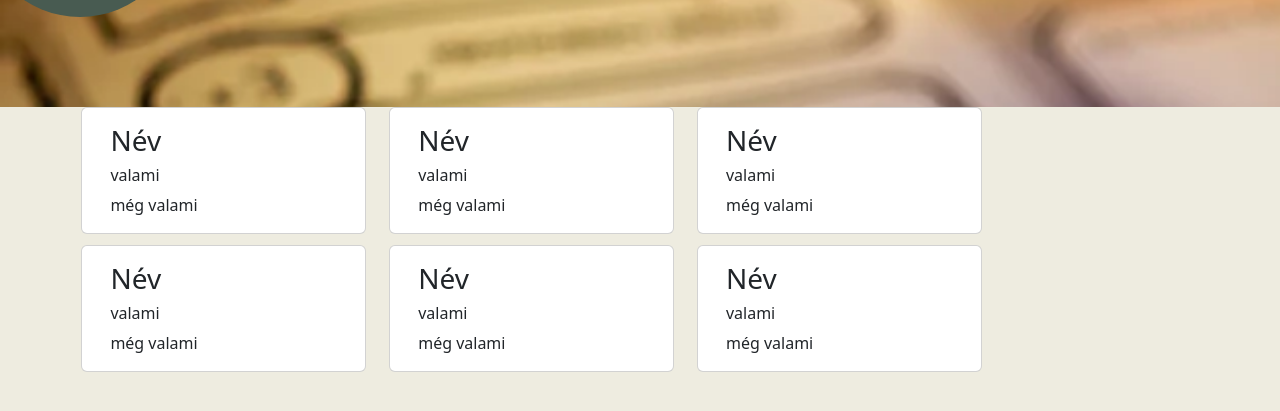
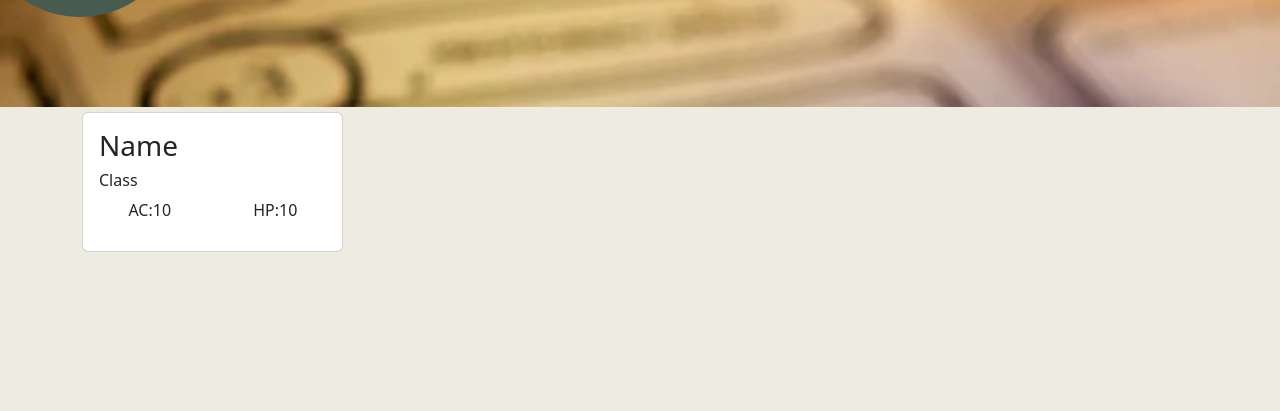
Before and after one commit to VargaDaniel2007/12-TypeScriptProjekt-DnD, a website built with Vite: page index.html in a window 1280 px wide. Shown: the part 143-554 px from the top of the page. Built offline with nearby package versions, Linux system fonts and the light colour scheme.

Commit message:
card update

```diff
--- a/index.html
+++ b/index.html
@@ -30,54 +30,66 @@
     </div>
 
     <div id="main">
+
+        <!--    <div class="container mainButtons">
+                <div class="row">
+                    <div id="characterButton" class="col-6">
+                        <input type="image" src="/src/images/placeholderIconImage.png" name="charButton">
+                        <label for="charButton">Characters</label>
+                    </div>
+                    <div id="classButton" class="col-6">
+                        <input type="image" src="/src/images/placeholderIconImage.png" name="classButton">
+                        <label for="classButton">Class</label>
+                    </div>
+                </div>
+            </div>-->
+
+
+        <!--
+            "name": "Alice",
+            "AC": 12,
+            "HP": 8,
+            "strength": 12,
+            "dexterity": 14,
+            "constitution": 10,
+            "intelligence": 10,
+            "wisdom": 10,
+            "charisma": 10,
+            "inventory": ""
+-->
+
+
+
         <div class="container">
             <div id="list" class="row">
 
 
 
 
-                <div class="card col-3 kartya">
-                    <div class="card-body">
-                        <h3 class="card-title">Név</h3>
-                        <h6 class="card-subtle">valami</h6>
-                        <p class="card-text">még valami</p>
+
+
+                <div class="col-sm-6 col-md-3 kartya">
+                    <div class="card h-100">
+                        <div class="card-body">
+                            <h3 class="card-title">Name</h3>
+                            <h6 class="card-subtle">Class</h6>
+                            <div class="row">
+                                <div class="col-6">
+                                    <p class="card-text">AC:10</p>
+                                </div>
+                                <div class="col-6">
+                                    <p class="card-text">HP:10</p>
+                                </div>
+
+                            </div>
+
+                        </div>
                     </div>
+
                 </div>
-                <div class="card col-3 kartya">
-                    <div class="card-body">
-                        <h3 class="card-title">Név</h3>
-                        <h6 class="card-subtle">valami</h6>
-                        <p class="card-text">még valami</p>
-                    </div>
-                </div>
-                <div class="card col-3 kartya">
-                    <div class="card-body">
-                        <h3 class="card-title">Név</h3>
-                        <h6 class="card-subtle">valami</h6>
-                        <p class="card-text">még valami</p>
-                    </div>
-                </div>
-                <div class="card col-3 kartya">
-                    <div class="card-body">
-                        <h3 class="card-title">Név</h3>
-                        <h6 class="card-subtle">valami</h6>
-                        <p class="card-text">még valami</p>
-                    </div>
-                </div>
-                <div class="card col-3 kartya">
-                    <div class="card-body">
-                        <h3 class="card-title">Név</h3>
-                        <h6 class="card-subtle">valami</h6>
-                        <p class="card-text">még valami</p>
-                    </div>
-                </div>
-                <div class="card col-3 kartya">
-                    <div class="card-body">
-                        <h3 class="card-title">Név</h3>
-                        <h6 class="card-subtle">valami</h6>
-                        <p class="card-text">még valami</p>
-                    </div>
-                </div>
+
+
+
 
 
             </div>
@@ -94,9 +106,9 @@
 
 
     </div>
-<button type="button" class="btn btn-primary" data-bs-toggle="modal" data-bs-target="#exampleModal">
-  Launch demo modal
-</button>
+    <button type="button" class="btn btn-primary" data-bs-toggle="modal" data-bs-target="#exampleModal">
+        Launch demo modal
+    </button>
 
 
     <script src="/src/components/bootstrap.min.js"></script>
--- a/src/styles/style.css
+++ b/src/styles/style.css
@@ -97,13 +97,35 @@ body {
     width: 200px;
 }
 
-#main ul{
+#main ul {
     padding: 0px;
     margin: 0px;
-;
+    ;
 }
-.kartya{
-    height: 300px;
-    margin: 1%;
-    width: 23%;
+
+.kartya {
+    height: 150px;
+    padding: 5px;
 }
+
+.mainButtons {
+    width: 100%;
+}
+
+
+
+.mainButtons div div {
+    display: flex;
+    justify-content: center;
+    align-items: center;
+    height: 500px;
+    float: left;
+    flex-direction: column;
+    border-radius: 50%;
+}
+
+.card-body .row div {
+    display: flex;
+    justify-content: center;
+    align-items: center;
+}
```
